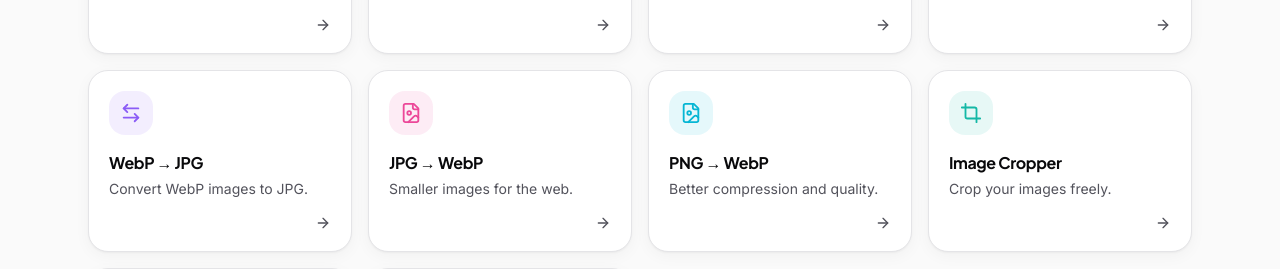
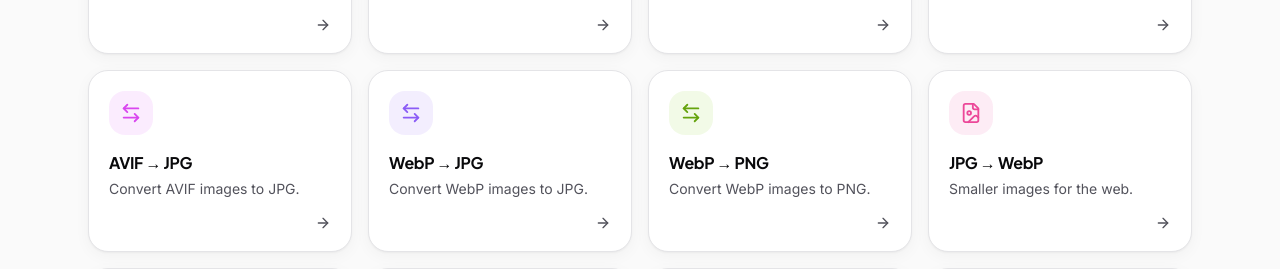
Before and after one commit to Mohsan497/imgsimplify, a Next.js app: page /tools in a window 1280 px wide. Shown: the part 468-737 px from the top of the page. Built offline with nearby package versions, Linux system fonts and the light colour scheme; no server answers.

Commit message:
new feature add

```diff
--- a/src/components/home/ToolsGrid.tsx
+++ b/src/components/home/ToolsGrid.tsx
@@ -9,7 +9,7 @@ export default function ToolsGrid() {
     <section className="py-16">
       <Container>
         <SectionHeading title={POPULAR_TOOLS.title} subtitle={POPULAR_TOOLS.subtitle} cta={{ label: POPULAR_TOOLS.cta, href: "/tools" }} />
-        <div className="grid gap-4 sm:grid-cols-2 lg:grid-cols-5">
+        <div className="grid gap-4 sm:grid-cols-2 lg:grid-cols-4">
           {TOOLS.map((t) => <ToolCard key={t.slug} tool={t} />)}
         </div>
       </Container>
--- a/src/constants/tools.ts
+++ b/src/constants/tools.ts
@@ -88,6 +88,21 @@ export const TOOLS: Tool[] = [
       ...commonFaqs,
     ],
   },
+    {
+    slug: "avif-to-jpg", title: "AVIF → JPG", description: "Convert AVIF images to JPG.", mode: "convert", target: "image/jpeg",
+    icon: ArrowLeftRight, color: "bg-fuchsia-500/10 text-fuchsia-500",
+    intro: "Convert AVIF images to JPG when an app, upload form or device does not open AVIF files.",
+    seoTitle: "AVIF to JPG Converter Online Free",
+    metaDescription: "Convert AVIF to JPG online for free. Choose quality, preview the result and download a JPG in your browser without uploading your image.",
+    howTo: ["Upload the AVIF image.", "Choose the JPG quality.", "Download the converted JPG."],
+    bestFor: "Images saved from websites as AVIF that need to open in older software, print services or upload forms.",
+    tips: ["Your browser must be able to open AVIF for the file to load; current versions of Chrome, Edge, Firefox and Safari can.", "Transparent areas become white because JPG has no transparency.", "Keep the original AVIF if you may need its smaller file size later."],
+    faqs: [
+      { q: "Why won't my AVIF file open?", a: "AVIF is a newer format and many older editors, email clients and upload forms do not support it yet. Converting to JPG makes it work almost everywhere." },
+      { q: "Will the JPG be larger than the AVIF?", a: "Usually yes, because AVIF compresses very efficiently. Lower the quality slider if you need a smaller file." },
+      ...commonFaqs,
+    ],
+  },
   {
     slug: "webp-to-jpg", title: "WebP → JPG", description: "Convert WebP images to JPG.", mode: "convert", target: "image/jpeg",
     icon: ArrowLeftRight, color: "bg-violet-500/10 text-violet-500",
@@ -100,6 +115,21 @@ export const TOOLS: Tool[] = [
     faqs: [
       { q: "Does JPG support transparency?", a: "No. Any transparent area in the WebP is rendered with a white background in the JPG." },
       { q: "Why is my JPG larger than the WebP?", a: "WebP can achieve smaller files than JPG at comparable visual quality, so a larger JPG is normal." },
+      ...commonFaqs,
+    ],
+  },
+    {
+    slug: "webp-to-png", title: "WebP → PNG", description: "Convert WebP images to PNG.", mode: "convert", target: "image/png",
+    icon: ArrowLeftRight, color: "bg-lime-500/10 text-lime-600",
+    intro: "Convert WebP images to PNG and keep transparent backgrounds, directly in your browser.",
+    seoTitle: "WebP to PNG Converter Online Free",
+    metaDescription: "Convert WebP to PNG online for free. Keep transparency, preview the result and download a PNG without uploading your image.",
+    howTo: ["Upload the WebP image.", "Wait while the browser converts it to PNG.", "Download the converted PNG file."],
+    bestFor: "Editing software that does not open WebP, and images where a transparent background must be kept.",
+    tips: ["PNG keeps transparent areas, unlike JPG.", "PNG files are usually larger than WebP because they use lossless compression.", "Keep the original WebP if you need the smaller file for a website."],
+    faqs: [
+      { q: "Is transparency kept when converting WebP to PNG?", a: "Yes. PNG supports transparency, so transparent areas of the WebP stay transparent." },
+      { q: "Why is the PNG larger than the WebP?", a: "PNG uses lossless compression, which is usually less efficient than WebP for photographs, so a bigger file is normal." },
       ...commonFaqs,
     ],
   },
```
